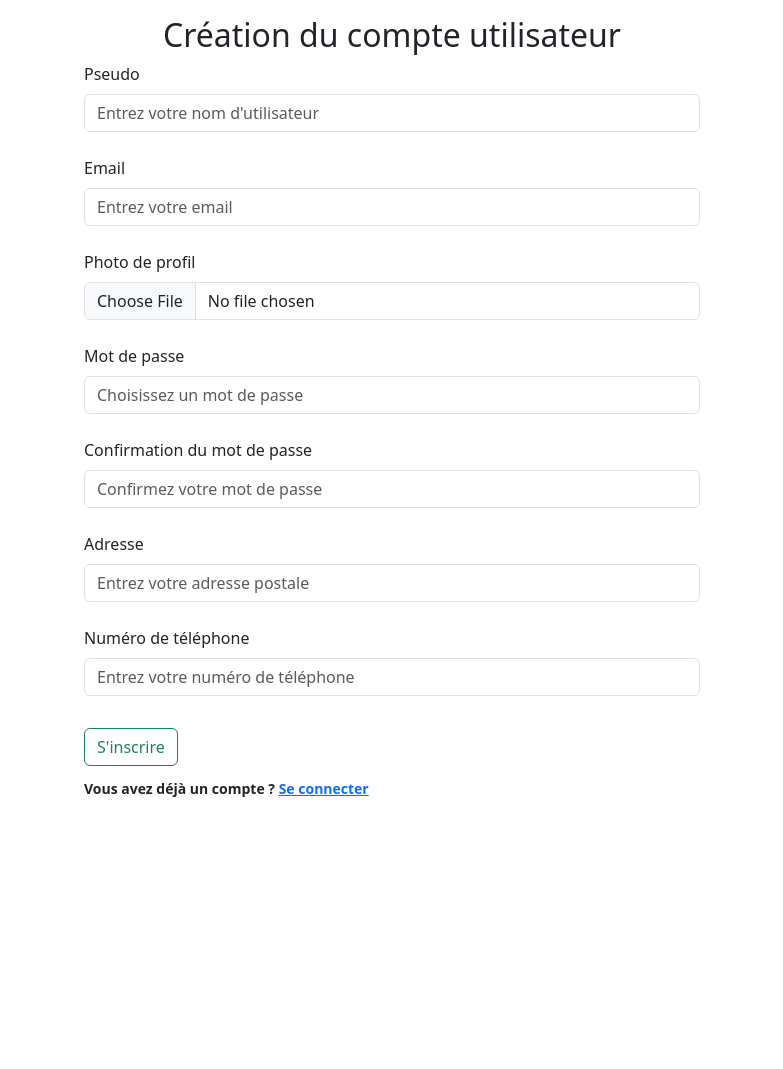
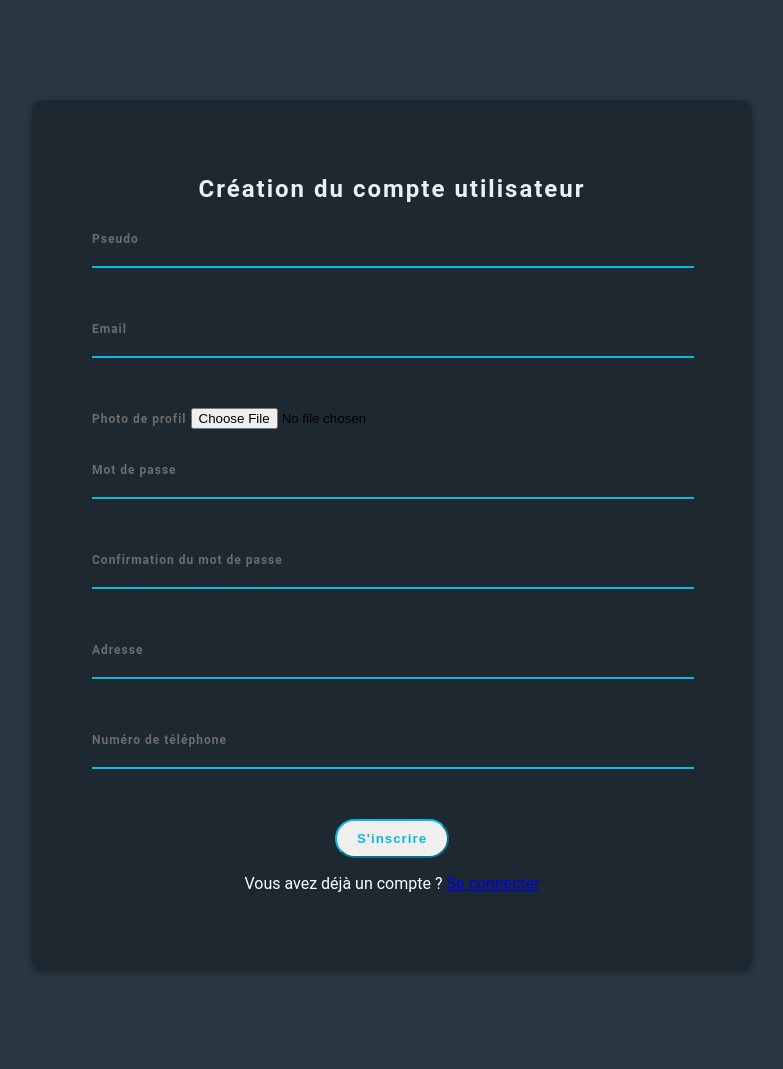
Before and after one commit to Roockbye/E-Commerce, a PHP site: page /user_area/user_registration.php in a window 1280 px wide. Shown: the whole page, without its empty margins (248-1031 px from the left). Before the commit the page ends 797 px from the top, so only its background shows below. Run offline with PHP 8.4, Linux system fonts and the light colour scheme.

Commit message:
front login/register user

```diff
--- a/admin_area/admin_registration.php
+++ b/admin_area/admin_registration.php
@@ -49,7 +49,6 @@ include('../functions/common_function.php');
             </div>
         </div>
     </div>
-</div>
 </body>
 </html>
 
--- a/static/css/admin_login.css
+++ b/static/css/admin_login.css
@@ -6,7 +6,7 @@ body {
 }
 
 .login-box {
-    margin: 200px auto;
+    margin: 100px auto;
     max-width: 600px;
     background: #1e2831;
     text-align: center;
--- a/user_area/user_registration.php
+++ b/user_area/user_registration.php
@@ -4,62 +4,60 @@ include('../functions/common_function.php');
 ?>
 
 <!DOCTYPE html>
-<html lang="fr">
+<html lang="en">
 
 <head>
     <meta charset="UTF-8">
     <meta name="viewport" content="width=device-width, initial-scale=1.0">
     <title>AcheteUnJeu.com</title>
-    <!-- bootstrap CSS link-->
-    <link href="https://cdn.jsdelivr.net/npm/bootstrap@5.3.3/dist/css/bootstrap.min.css" rel="stylesheet" integrity="sha384-QWTKZyjpPEjISv5WaRU9OFeRpok6YctnYmDr5pNlyT2bRjXh0JMhjY6hW+ALEwIH" crossorigin="anonymous">
-    <!-- <link rel="stylesheet" href="style.css" /> -->
+    <link rel="stylesheet" href="../static/css/admin_login.css" />
 </head>
 
 <body>
-    <div class="container-fluid my-3">
-        <h2 class="text-center">Création du compte utilisateur</h2>
-        <div class="row d-flex align-item-center justify-content-center">
-            <div class="col-lg-12 col-xl-6">
-                <form action="" method="post" enctype="multipart/form-data">
-                    <!-- username -->
-                    <div class="form-outline mb-4">
-                        <label for="user_username" class="form-label">Pseudo</label>
-                        <input type="text" id="user_username" class="form-control" placeholder="Entrez votre nom d'utilisateur" name="user_username" autocomplete="off" required />
+<div class="container">
+    <div class="col-lg-3 col-md-2"></div>
+    <div class="col-lg-6 col-md-8 login-box">
+      <div class="col-lg-12 login-key">
+        <i class="fa fa-key" aria-hidden="true"></i>
       </div>
-                    <!-- email -->
-                    <div class="form-outline mb-4">
-                        <label for="user_email" class="form-label">Email</label>
-                        <input type="email" id="user_email" class="form-control" placeholder="Entrez votre email" name="user_email" autocomplete="off" required />
+      <div class="col-lg-12 login-title">
+        Création du compte utilisateur
       </div>
-                    <!-- photo de profil -->
-                    <div class="form-outline mb-4">
-                        <label for="user_image" class="form-label">Photo de profil</label>
+
+      <div class="col-lg-12 login-form">
+            <form action="" method="POST" enctype="multipart/form-data">
+            <div class="form-group">
+                <label for="user_username" class="form-control-label">Pseudo</label>
+                <input type="text" id="user_username" class="form-control" name="user_username" autocomplete="off" required />
+            </div>
+            <div class="form-group">
+                <label for="user_email" class="form-control-label">Email</label>
+                <input type="email" id="user_email" class="form-control" name="user_email" autocomplete="off" required />
+            </div>
+            <div class="form-group">
+                <label for="user_image" class="form-control-label">Photo de profil</label>
                 <input type="file" id="user_image" class="form-control" name="user_image" />
             </div>
-                    <!-- password -->
-                    <div class="form-outline mb-4">
-                        <label for="user_password" class="form-label">Mot de passe</label>
-                        <input type="password" id="user_password" class="form-control" placeholder="Choisissez un mot de passe" name="user_password" autocomplete="off" required />
+            <div class="form-group">
+                <label for="user_password" class="form-control-label">Mot de passe</label>
+                <input type="password" id="user_password" class="form-control" name="user_password" autocomplete="off" required />
             </div>
-                    <!-- confirm password -->
-                    <div class="form-outline mb-4">
-                        <label for="conf_user_password" class="form-label">Confirmation du mot de passe</label>
-                        <input type="password" id="conf_user_password" class="form-control" placeholder="Confirmez votre mot de passe" name="conf_user_password" autocomplete="off" required />
+            <div class="form-group">
+                <label for="conf_user_password" class="form-control-label">Confirmation du mot de passe</label>
+                <input type="password" id="conf_user_password" class="form-control" name="conf_user_password" autocomplete="off" required />
             </div>
-                    <!-- address -->
-                    <div class="form-outline mb-4">
-                        <label for="user_address" class="form-label">Adresse</label>
-                        <input type="text" id="user_address" class="form-control" placeholder="Entrez votre adresse postale" name="user_address" autocomplete="off" required />
+            <div class="form-group">
+                <label for="user_address" class="form-control-label">Adresse</label>
+                <input type="text" id="user_address" class="form-control" name="user_address" autocomplete="off" required />
             </div>
-                    <!-- mobile -->
-                    <div class="form-outline mb-4">
-                        <label for="user_contact" class="form-label">Numéro de téléphone</label>
-                        <input type="text" id="user_contact" class="form-control" placeholder="Entrez votre numéro de téléphone" name="user_contact" autocomplete="off" required />
+            <div class="form-group">
+                <label for="user_contact" class="form-control-label">Numéro de téléphone</label>
+                <input type="text" id="user_contact" class="form-control" name="user_contact" autocomplete="off" required />
             </div>
 
-                    <div class="mt-4 pt-2">
-                        <input type="submit" class="btn btn-outline-success" value="S'inscrire" name="user_register">
-                        <p class="small fw-bold mt-2 pt-1 mb-0">Vous avez déjà un compte ? <a href="user_login.php"> Se connecter</a></p>
+                    <div class="col-lg-12 login-btm login-button">
+                        <input type="submit" class="btn btn-outline-primary" value="S'inscrire" name="user_register">
+                        <p class="register-link">Vous avez déjà un compte ? <a href="user_login.php"> Se connecter</a></p>
                     </div>
                 </form>
             </div>
```
Also changed, not shown: user_area/user_login.php (+24 -17 lines). Lines whose indentation alone changed are shown as unchanged.
